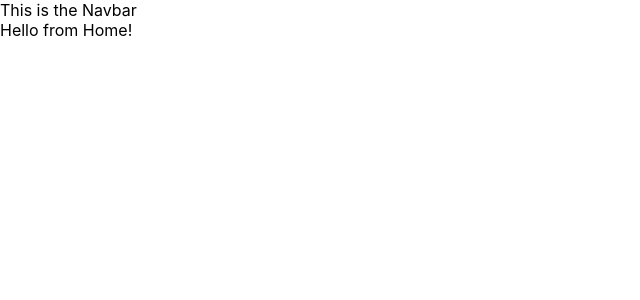
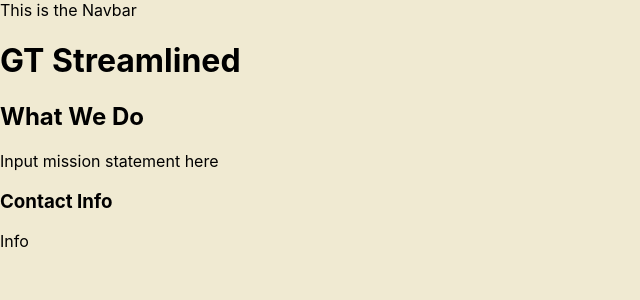
Before and after one commit to TuckTuckC/gt-cuts, a React (Create React App) app: page / in a window 1280 px wide. Shown: the top 300 px of the page, without its empty margins (0-640 px from the left). Built offline with nearby package versions, Linux system fonts and the light colour scheme.

Commit message:
Created portfolio component and added info to home

```diff
--- a/src/App.css
+++ b/src/App.css
@@ -1,38 +1,13 @@
-.App {
-  text-align: center;
+:root {
+  --main-bg-color: #f0ead2;
+  --light-green: #dde5b6;
+  --dark-green: #adc178;
+  --light-brown: #a98467;
+  --dark-brown: #6c584c;
 }
 
-.App-logo {
-  height: 40vmin;
-  pointer-events: none;
+.App {
+  background-color: var(--main-bg-color);
+  width: 100vw;
+  height: 100vh;
 }
-
-@media (prefers-reduced-motion: no-preference) {
-  .App-logo {
-    animation: App-logo-spin infinite 20s linear;
-  }
-}
-
-.App-header {
-  background-color: #282c34;
-  min-height: 100vh;
-  display: flex;
-  flex-direction: column;
-  align-items: center;
-  justify-content: center;
-  font-size: calc(10px + 2vmin);
-  color: white;
-}
-
-.App-link {
-  color: #61dafb;
-}
-
-@keyframes App-logo-spin {
-  from {
-    transform: rotate(0deg);
-  }
-  to {
-    transform: rotate(360deg);
-  }
-}
--- a/src/App.js
+++ b/src/App.js
@@ -7,7 +7,7 @@ import Navbar from './Components/Navbar/Navbar';
 
 function App() {
   return (
-    <div>
+    <div className="App">
       <Navbar />
       <Routes>
         <Route path="/" element={<Home />} />
--- a/src/Components/Home/Home.js
+++ b/src/Components/Home/Home.js
@@ -1,11 +1,16 @@
-import React from 'react'
+import React from 'react';
 
 function Home() {
   return (
     <div>
-      Hello from Home!
+      <h1>GT Streamlined</h1>
+      <h2>What We Do</h2>
+      <p>Input mission statement here</p>
+      <h3>Contact Info</h3>
+      <p>Info</p>
+      {/* Contact Form */}
     </div>
-  )
-}
+  );
+};
 
-export default Home
+export default Home;
```
Also changed, not shown: src/Components/Portfolio/Portfolio.js (added, +11 -0 lines).
